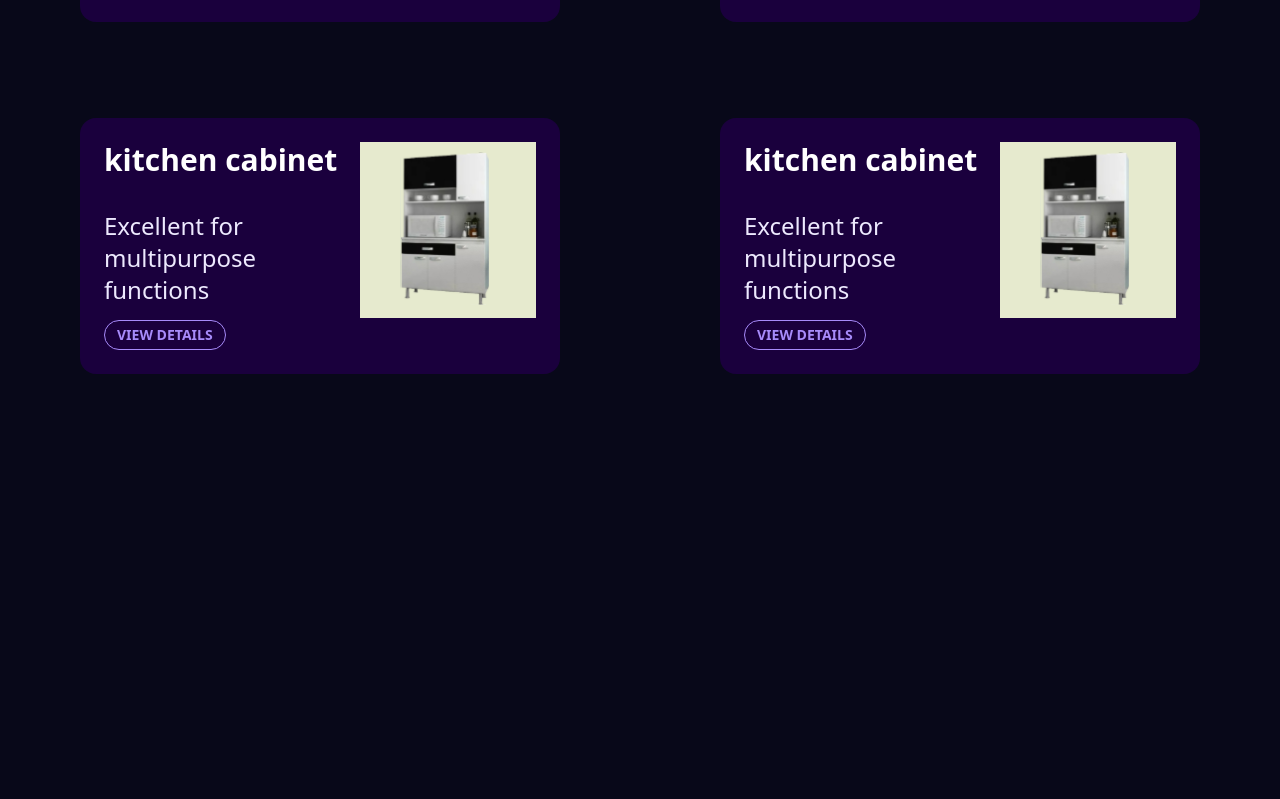
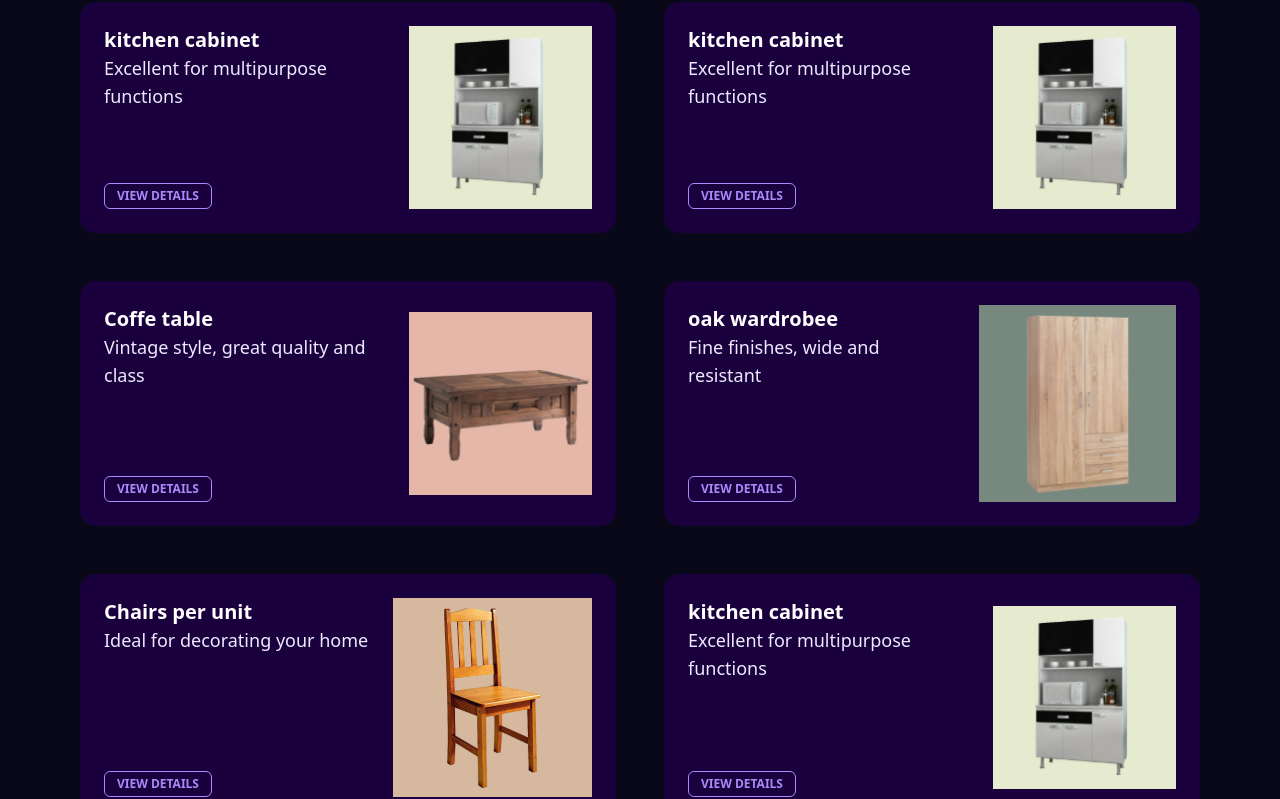
Before and after one commit to CamilaIsabel/Casuel, an Angular app: page /articles in a window 1280 px wide. Shown: the part 730-1529 px from the top of the page. Before the commit the page ends 1120 px from the top, so only its background shows below. Built offline with nearby package versions, Linux system fonts and the light colour scheme.

Commit message:
CL - last improvments for deploy

```diff
--- a/src/app/components/articles/articles.component.html
+++ b/src/app/components/articles/articles.component.html
@@ -1,6 +1,6 @@
 <div class="pt-4">
     <span class="text-white font-bold text-lg sm:text-2xl 2xl:text-3xl">Articles</span>
-    <div class="grid md:grid grid-cols-1 md:grid-cols-2 2xl:grid-cols-3 mt-4 absolute sm:left-20 left-5 right-5 max-w-max md:max-w-none sm:right-20 gap-20 sm:gap-24 md:gap-28 lg:gap-32 lg:gap-y-20 xl:gap-40 xl:gap-y-20 2xl:gap-y-32 ">
-        <card *ngFor="let card of cards" class="mx-auto" [cardData]="card"></card>
+    <div class="grid md:grid grid-cols-1 md:grid-cols-2 2xl:grid-cols-3 gap-y-12 gap-x-12 mt-4 pb-12">
+        <card *ngFor="let card of cards" [cardData]="card"></card>
     </div>
 </div>
--- a/src/app/components/articles/articles.component.ts
+++ b/src/app/components/articles/articles.component.ts
@@ -1,6 +1,5 @@
 
 import { Component} from '@angular/core';
-import { DefaultTitleStrategy } from '@angular/router';
 import { CardData } from './component/card/card.types';
 
 @Component({
@@ -82,5 +81,77 @@ export class ArticlesComponent {
         src:'./assets/icons/articles/furniture4view.svg',
       }
     },
+
+    {
+      title:'Coffe table',
+      src:'./assets/icons/articles/furniture1.svg',
+      alt: 'table1',
+      description:'Vintage style, great quality and class',
+      details:{
+        description:'Material:oak wood Colour: Dark Honey Details: metal fittings',
+        size:'100 X 45 X 60cm',
+        src:'./assets/icons/articles/furniture1view.svg',
+      }
+    },
+
+    {
+      title:'oak wardrobee',
+      src: './assets/icons/articles/furniture3.svg',
+      alt: 'table3',
+      description:'Fine finishes, wide and resistant',
+      details:{
+          description:'Material: oak wood Colour: cream Details: 3 additional drawers',
+          size:'135 X 50 X 40cm',
+          src:'./assets/icons/articles/furniture3view.svg',
+      }
+    },
+    {
+      title:'Chairs per unit',
+      src:'./assets/icons/articles/furniture2.svg',
+      alt: 'table2',
+      description:'Ideal for decorating your home',
+      details:{
+        description:'Material: Oak Wood, Color: Light Brown, Details: Classic and different',
+        size:'200 X 65 X 50cm',
+        src:'./assets/icons/articles/furniture2view.svg',
+      }
+
+    },
+
+    {
+      title:'kitchen cabinet',
+      src:'./assets/icons/articles/furniture4.svg',
+      alt: 'table4',
+      description:'Excellent for multipurpose functions',
+      details:{
+        description:'Material:Stainless steel, Colour:Black and white, Details: added accessories included',
+        size:'120 X 35 X 80cm',
+        src:'./assets/icons/articles/furniture4view.svg',
+      }
+    },
+
+    {
+      title:'kitchen cabinet',
+      src:'./assets/icons/articles/furniture4.svg',
+      alt: 'table4',
+      description:'Excellent for multipurpose functions',
+      details:{
+        description:'Material:Stainless steel, Colour:Black and white, Details: added accessories included',
+        size:'120 X 35 X 80cm',
+        src:'./assets/icons/articles/furniture4view.svg',
+      }
+    },
+
+    {
+      title:'kitchen cabinet',
+      src:'./assets/icons/articles/furniture4.svg',
+      alt: 'table4',
+      description:'Excellent for multipurpose functions',
+      details:{
+        description:'Material:Stainless steel, Colour:Black and white, Details: added accessories included',
+        size:'120 X 35 X 80cm',
+        src:'./assets/icons/articles/furniture4view.svg',
+      }
+    },
   ]
 }
--- a/src/app/components/articles/component/card/card.component.html
+++ b/src/app/components/articles/component/card/card.component.html
@@ -1,17 +1,18 @@
-<div class="duration-100 rounded-2xl w-full p-6 bg-custom-violet 2xl:h-80 mb-4 h-64 flex z-0">
-    <div class="pr-4 md:w-52 lg:w-72 relative w-56">
+<div class="p-6 flex bg-custom-violet w-full h-full rounded-2xl justify-between">
+    <div class="h-full flex flex-col justify-between pr-6">
         <div>
-            <span class="text-white text-xl sm:text-2xl xl:text-3xl pb-4 xl:pb-8 font-bold sm:block">{{cardData.title}}</span>
+            <span class="text-white text-xl font-bold block">{{cardData.title}}</span>
+            <span class="text-violet-100 mt-4 text-base sm:text-lg">{{cardData.description}}</span><br>
         </div>
-        <span class="text-violet-100 text-lg lg:text-xl xl:text-2xl lg-font-normal">{{cardData.description}}</span><br>
-        <button class="hover:text-white  hover:bg-violet-400  text-xs xl:text-sm font-bold text-violet-400 rounded-full border-solid border border-violet-400 pr-3 pl-3 pt-1 pb-1 absolute bottom-0" (click)="openView()">VIEW
-        DETAILS</button>
+        <button
+            class="hover:text-white max-w-fit hover:bg-violet-400 text-xs font-bold text-violet-400 rounded-md border-solid border border-violet-400 pr-3 pl-3 pt-1 pb-1"
+            (click)="openView()">
+            <span >VIEW DETAILS</span>
+        </button>
     </div>
-    <div>
-        <div>
+    <div class="flex items-center">
         <img [src]="cardData.src" [alt]="cardData.alt" (click)="openModal()"
-                class="cursor-pointer transition-all w-full hover:scale-105">
-        </div>
+            class="cursor-pointer transition-all hover:scale-105">
     </div>
 </div>
 
@@ -25,10 +26,13 @@
     </div>
 </div>
 
-<div *ngIf="modalDetailsIsOpen" (click)="closeView()" class="fixed top-0 left-0 bg-custom-blue bg-opacity-75 w-full h-full flex justify-center items-center z-10">
-    <div (click)="$event.stopPropagation()" class="drop-shadow-xl bg-custom-indigo sm:w-[46rem] xl:w-[52rem] xl:h-96 sm:h-80 rounded-lg  sm:flex sm:justify-between absolute sm:relative left-5 right-5">
+<div *ngIf="modalDetailsIsOpen" (click)="closeView()"
+    class="fixed top-0 left-0 bg-custom-blue bg-opacity-75 w-full h-full flex justify-center items-center z-10">
+    <div (click)="$event.stopPropagation()"
+        class="drop-shadow-xl bg-custom-indigo sm:w-[46rem] xl:w-[52rem] xl:h-96 sm:h-80 rounded-lg  sm:flex sm:justify-between absolute sm:relative left-5 right-5">
 
-    <div class="sm:w-[32rem] h-full sm:rounded-l-lg  p-12 h-full bg-custom-violet flex justify-center  items-center relative">
+        <div
+            class="sm:w-[32rem] sm:rounded-l-lg  p-12 h-full bg-custom-violet flex justify-center  items-center relative">
             <div (click)="closeView()" class="absolute flex top-2 left-4 sm:left-2 cursor-pointer z-10">
                 <img src="./assets/icons/articles/arrow-left.svg" alt="arrow" class="pr-2">
                 <span class="text-violet-400">back to list</span>
@@ -48,13 +52,11 @@
                 <span class="text-white font-semibold sm:font-bold text-base sm:text-sm">Description:</span><br>
                 <span class="text-slate-400  text-sm">{{cardData.details?.description}}</span>
             </div>
-        <div class="flex gap-2">
-            <span class="text-white font-semibold font-bold text-base sm:text-base">Size:</span>
+            <div class="flex items-center gap-2">
+                <span class="text-white font-semibold sm:font-bold text-base sm:text-base">Size:</span>
                 <div
-            class="border-violet-400 border-solid border rounded-lg text-white text-xs items-center flex justify-center px-2 text-violet-400">
+                    class="border-violet-400 border-solid border rounded-md text-xs items-center flex justify-center px-2 text-violet-400">
                     {{cardData.details?.size}}</div>
             </div>
         </div>
-
-
     </div>
--- a/src/app/components/contact/contact.component.html
+++ b/src/app/components/contact/contact.component.html
@@ -1,14 +1,14 @@
-<div class="pt-4 2xl:pt-8">
+<div class="pt-4">
     <span class="text-white font-bold text-lg sm:font-bold sm:text-2xl 2xl:text-3xl">Contact</span>
     <div class="flex">
-        <consult></consult>
+        <consult class="mt-4"></consult>
     </div>
     <div>
-        <img src="/assets/icons/contact/contact.svg" alt="contact" class="hidden xl:block absolute bottom-24 sm:bottom-5  xl:w-[36rem] 2xl:w-[58rem] right-12 ">
+        <img src="/assets/icons/contact/contact.svg" alt="contact" class="hidden xl:block absolute bottom-24 sm:bottom-5  xl:w-[45rem] right-12">
     <div>
         <div class="flex sm:absolute absolute bottom-0 -left-20">
-            <div class="w-72 h-32 2xl:w-[28rem] 2xl:h-48 rounded-b-lg  rounded-full bg-violet-800 bg-opacity-25 ml-12 2xl:mt-44 mt-20"></div>
-            <div class=" rounded-full h-56 w-64 2xl:h-96 2xl:w-96 bg-blue-500 bg-opacity-25 2xl:-ml-[37rem]  -mt-4 -ml-96"></div>
+            <div class="w-72 h-32 rounded-b-lg rounded-full bg-violet-800 bg-opacity-25 ml-12 mt-20"></div>
+            <div class=" rounded-full h-56 w-64 bg-blue-500 bg-opacity-25 -mt-4 -ml-96"></div>
         </div>
         </div>
     </div>
--- a/src/app/components/header/top-header.component.html
+++ b/src/app/components/header/top-header.component.html
@@ -1,16 +1,16 @@
 <div class="items-center flex justify-end pt-4">
     <div class="flex justify-between w-full">
-        <div class="sm:flex hidden gap-2 ">
-            <img src="./assets/icons/logo.svg" alt="logo" class="h-8 w-8 2xl:h-10 2xl:w-10">
-            <span class="text-white font-bold 2xl:text-2xl text-xl ">Casuel</span>
+        <div class="flex items-center gap-x-2 cursor-pointer" [routerLink]="['/']">
+            <img src="./assets/icons/logo.svg" alt="logo" class="h-9 w-9">
+            <span class="hidden xl:inline text-white font-bold text-2xl">Casuel</span>
         </div>
-         <div class="2xl:text-lg text-sm font-semibold text-white items-center flex gap-6">
-                <a routerLink='/home'><span
-                    [ngClass]="{'text-violet-500' : router.url == '/home'}"
+         <div class="text-sm font-semibold text-white items-center flex gap-x-6">
+                <a routerLink='/start'><span
+                    [ngClass]="{'text-violet-500' : router.url == '/start'}"
                     class="hover:text-violet-500  cursor-pointer">Home</span></a>
                 <a [routerLink]="['/articles']"><span
                     [ngClass]="{'text-violet-500' : router.url == '/articles'}"
-                    class="hover:text-violet-50 cursor-pointer">Articles</span></a>
+                    class="hover:text-violet-500 cursor-pointer">Articles</span></a>
                 <a [routerLink]="['/about']"><span
                     [ngClass]="{'text-violet-500' : router.url == '/about'}"
                     class="hover:text-violet-500  cursor-pointer   ">About</span></a>
--- a/src/app/components/header/top-header.component.ts
+++ b/src/app/components/header/top-header.component.ts
@@ -13,7 +13,6 @@ export class TopHeaderComponent {
    }
 
    ngOnInit(){
-    console.log()
 
    }
 }
--- a/src/styles.css
+++ b/src/styles.css
@@ -2,3 +2,9 @@
 @tailwind base;
 @tailwind components;
 @tailwind utilities;
+
+/* Custom scrollbar CSS */
+* { scrollbar-width: auto!important; scrollbar-color: #8B5CF6 #080819!important; }
+*::-webkit-scrollbar { width: 11px!important; }
+*::-webkit-scrollbar-track { background: #080819!important; }
+*::-webkit-scrollbar-thumb { background-color: #8B5CF6!important; border-radius: 10px!important; border: 3px solid #080819!important; }
--- a/tailwind.config.js
+++ b/tailwind.config.js
@@ -3,6 +3,17 @@ module.exports = {
   content: ["./src/**/*.{html,js}"],
   theme: {
     extend: {
+      screens: {
+        xs: '440px',
+        sm:'600px',
+        md: '960px',
+        mmd: '1175px',
+        lg: '1280px',
+        x: '1350px',
+        xl: '1510px',
+        xxl: '1660px',
+        xxxl: '1880px'
+      },
       colors: {
         'custom-blue': {
           DEFAULT: '#080819',
```
Also changed, not shown: src/app/components/about/about.component.html (+5 -5 lines), src/app/components/contact/component/consult.component.html (+19 -21 lines), src/app/components/start/start.component.html (+9 -9 lines). Lines whose indentation alone changed are shown as unchanged.
